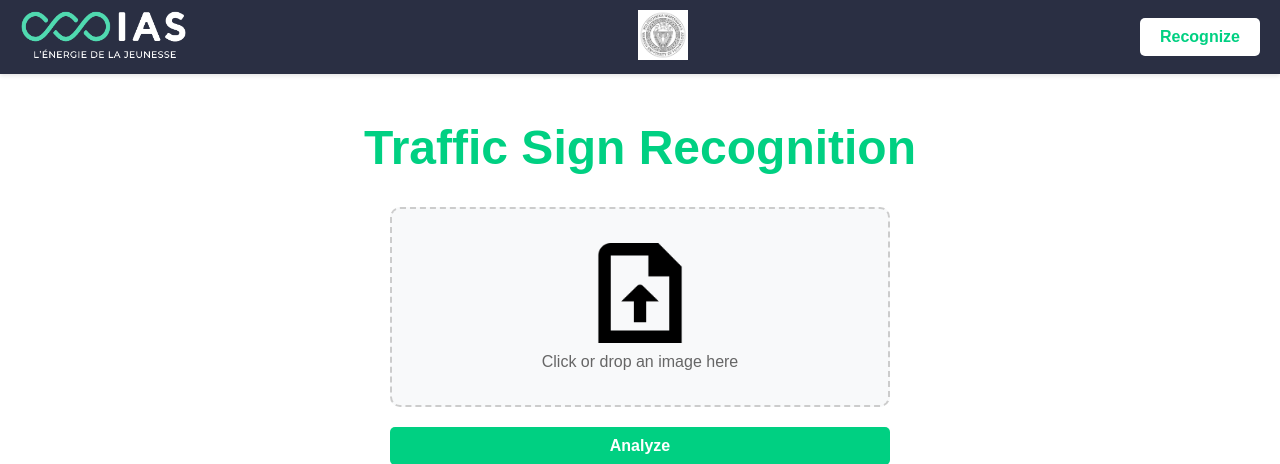
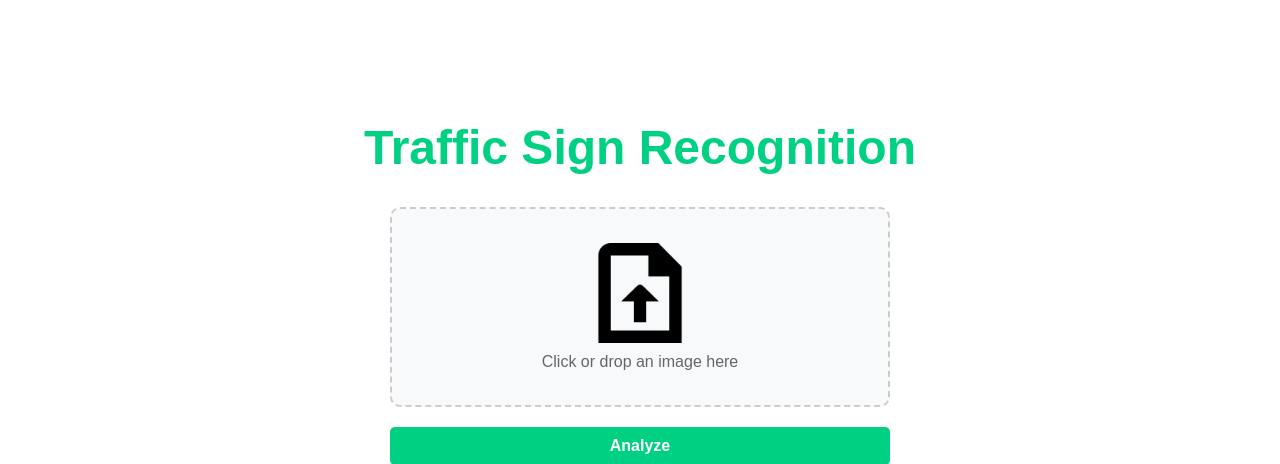
Before and after one commit to TheGasp/Road-Sign-Recognition, a Flask app: page / in a window 1280 px wide. Shown: the top 464 px of the page. Run offline with Flask 3, Linux system fonts and the light colour scheme; parts of the project's set-up code (start-up, migrations or seed data) failed here and were passed over.

Commit message:
update website

```diff
--- a/siteWeb/templates/base.html
+++ b/siteWeb/templates/base.html
@@ -7,19 +7,6 @@
     <link rel="stylesheet" href="/static/css/styles.css">
 </head>
 <body>
-    <!-- Bandeau de navigation -->
-    <nav class="navbar">
-        <div class="logo">
-            <img src="/static/images/logo-ias.png" alt="Logo" draggable="false" />
-        </div>
-        <div class="logo">
-            <img src="/static/images/Logo politechnika.png" alt="Logo" draggable="false" />
-        </div>
-        <div class="nav-buttons">
-            <a href="/recognize" class="nav-btn {% if request.path == '/recognize' %}active{% endif %}">Recognize</a>
-        </div>
-    </nav>
-
     <!-- Contenu principal -->
     <main>
         {% block content %}
```
Also changed, not shown: 1 other file.
